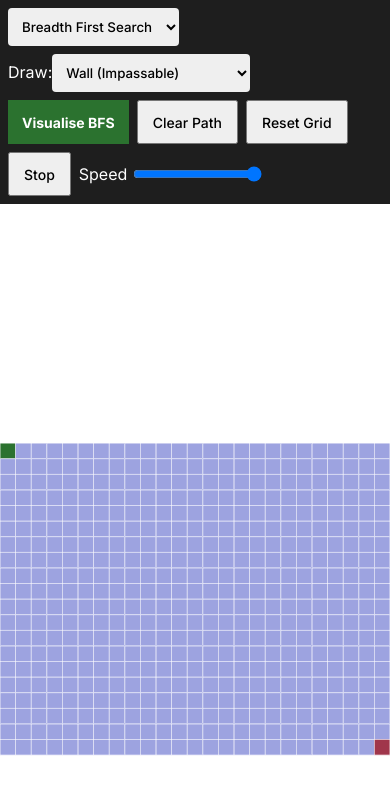
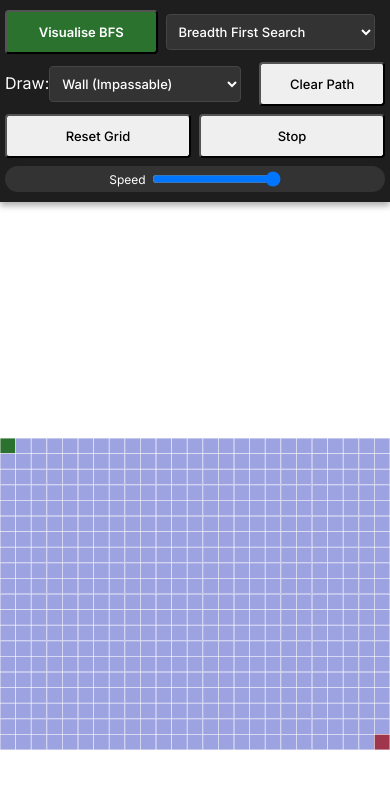
Before and after one commit to nim-p99/pathfinder, a React (Vite) app: page / in a window 390 px wide. Shown: the top 794 px of the page. Built offline with nearby package versions, Linux system fonts and the light colour scheme.

Commit message:
add mobile css

```diff
--- a/src/components/Grid.jsx
+++ b/src/components/Grid.jsx
@@ -61,8 +61,11 @@ function Grid() {
   // scale grid to fit inside window
   useEffect(() => {
     const updateScale = () => {
+      const navbar = document.querySelector('.navbar');
+      const navHeight = navbar ? navbar.offsetHeight : 60;
+
       const availableWidth = window.innerWidth;
-      const availableHeight = window.innerHeight - NAVBAR_HEIGHT;
+      const availableHeight = window.innerHeight - navHeight;
 
       const scaleX = availableWidth / (NUM_COLS * NODE_SIZE);
       const scaleY = availableHeight / (NUM_ROWS * NODE_SIZE);
--- a/src/styles/Grid.css
+++ b/src/styles/Grid.css
@@ -5,12 +5,21 @@
   width: 100vw;
   overflow: visible;
   touch-action: none;
+  flex-grow: 1;
+  align-items: center;
 }
 
 .grid {
   display: inline-block;
+  transform-origin: center center;
 }
 
 .grid-row {
   display: flex;
 }
+
+#root {
+  display: flex;
+  flex-direction: column;
+  height: 100svh;
+}
--- a/src/styles/Navbar.css
+++ b/src/styles/Navbar.css
@@ -1,6 +1,7 @@
 .navbar {
   display: flex;
   align-items: center;
+  justify-content: center;
   gap: 8px;
   padding: 8px;
   background: #1e1e1e;
@@ -9,19 +10,50 @@
   top: 0;
   z-index: 10;
   flex-wrap: wrap;
+  box-shadow: 0 4px 6px rgba(0,0,0,0.3);
+}
+
+.navbar select {
+  padding: 8px;
+  border-radius: 4px;
+  border: 1px solid #444;
+  background: #333;
+  color: white;
+  font-size: 14px;
+  cursor: pointer;
 }
 
 .navbar button {
-  padding: 0px 14px;
+  padding: 8px 12px;
   cursor: pointer;
   min-height: 44px;
   font-size: 14px;
+  border-radius: 4px;
+  font-weight: 500;
+  transition: all 0.2s;
+}
+
+.navbar button:disabled {
+  opacity: 0.5;
+  cursor: not-allowed;
+}
+
+.start-btn {
+  background-color: #2b722f !important;
+  color: white !important;
+  font-weight: 600 !important;
+  flex-grow: 1;
+  max-width: 200px;
 }
 
 .speed-control {
   display: flex;
   align-items: center;
   gap: 6px;
+  font-size: 12px;
+  background: #333;
+  padding: 5px 10px;
+  border-radius: 20px;
 }
 
 .algo-select {
@@ -33,9 +65,31 @@
   margin-right: 10px;
 }
 
-.start-btn {
-  background-color: #2b722f; /* Greenish start button */
-  color: white;
-  border: none;
-  font-weight: bold;
+@media (max-width: 768px) {
+  .navbar {
+    padding: 10px 5px;
+    gap: 8px;
+    justify-content: space-between;
+  }
+
+  .navbar select {
+    flex: 1 1 45%;
+    font-size: 13px;
+  }
+
+  .navbar button {
+    font-size: 13px;
+    padding: 8px 10px;
+    flex: 1 1 30%;
+  }
+
+  .start-btn {
+    flex: 1 1 100%;
+    order: -1;
+  }
+
+  .speed-control {
+    flex: 1 1 100%;
+    justify-content: center;
+  }
 }
```
